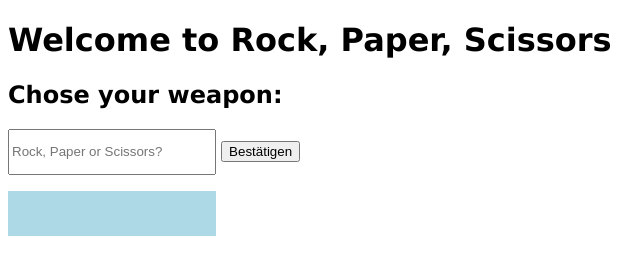
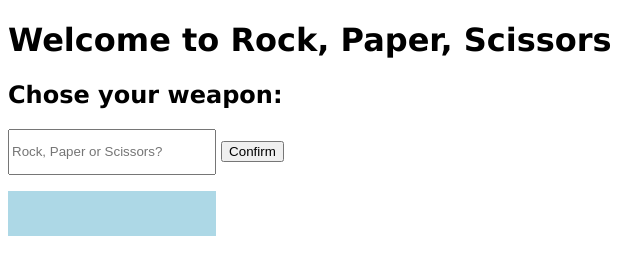
Before and after one commit to fawkez1/rockpaperscissors, a plain HTML site: page index.html in a window 1280 px wide. Shown: the full height of the page, 0-640 px from the left. Drawn offline with Linux system fonts and the light colour scheme.

Commit message:
minor changes at confirm button

```diff
--- a/index.html
+++ b/index.html
@@ -13,7 +13,7 @@
 
     <!--input-box and output-box-->
     <input class="inputBox" type="text" placeholder="Rock, Paper or Scissors?">
-    <button id="confirmButton">Bestätigen</button>
+    <button id="confirmButton">Confirm</button>
     <p class="outputBox"></p>
 
 
```
